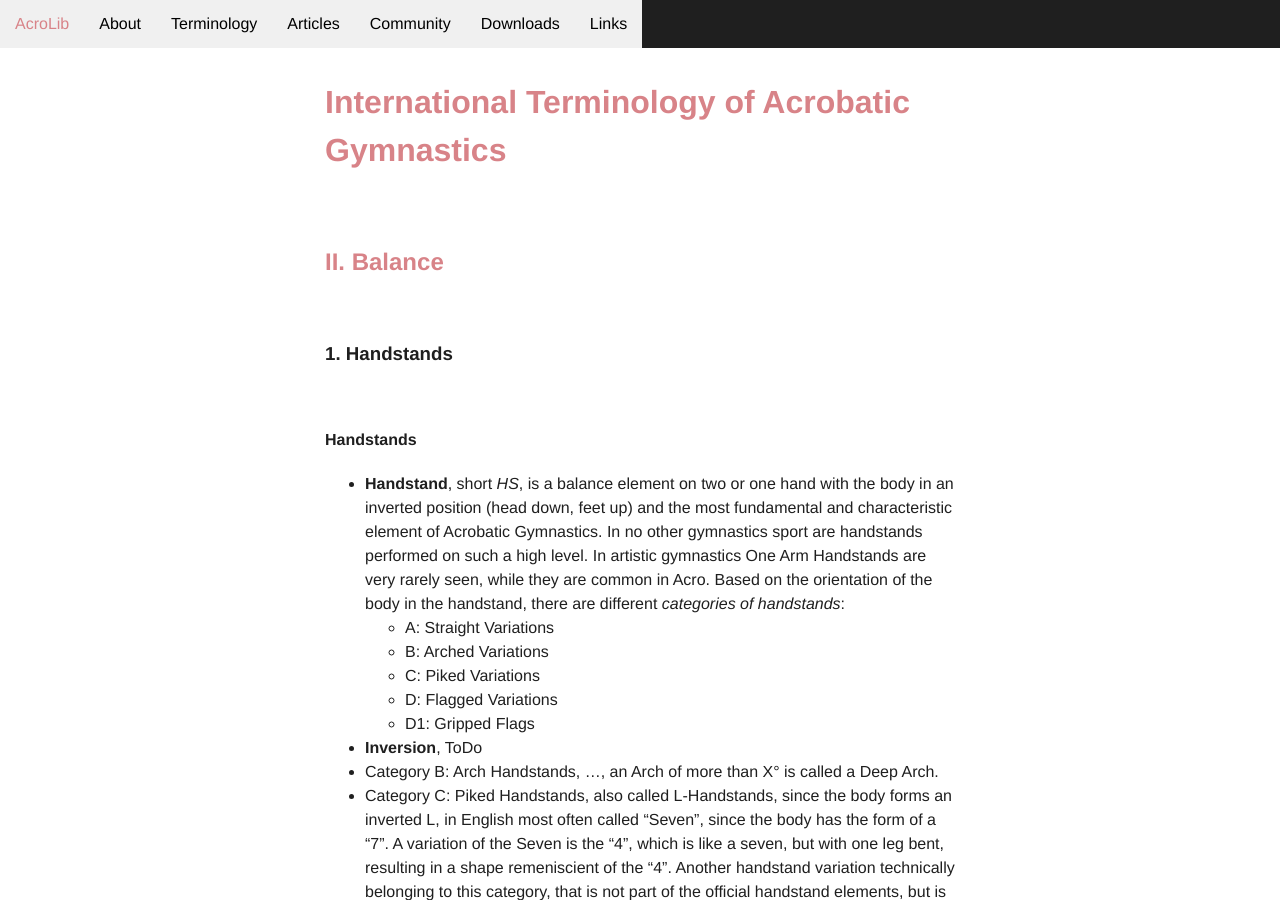
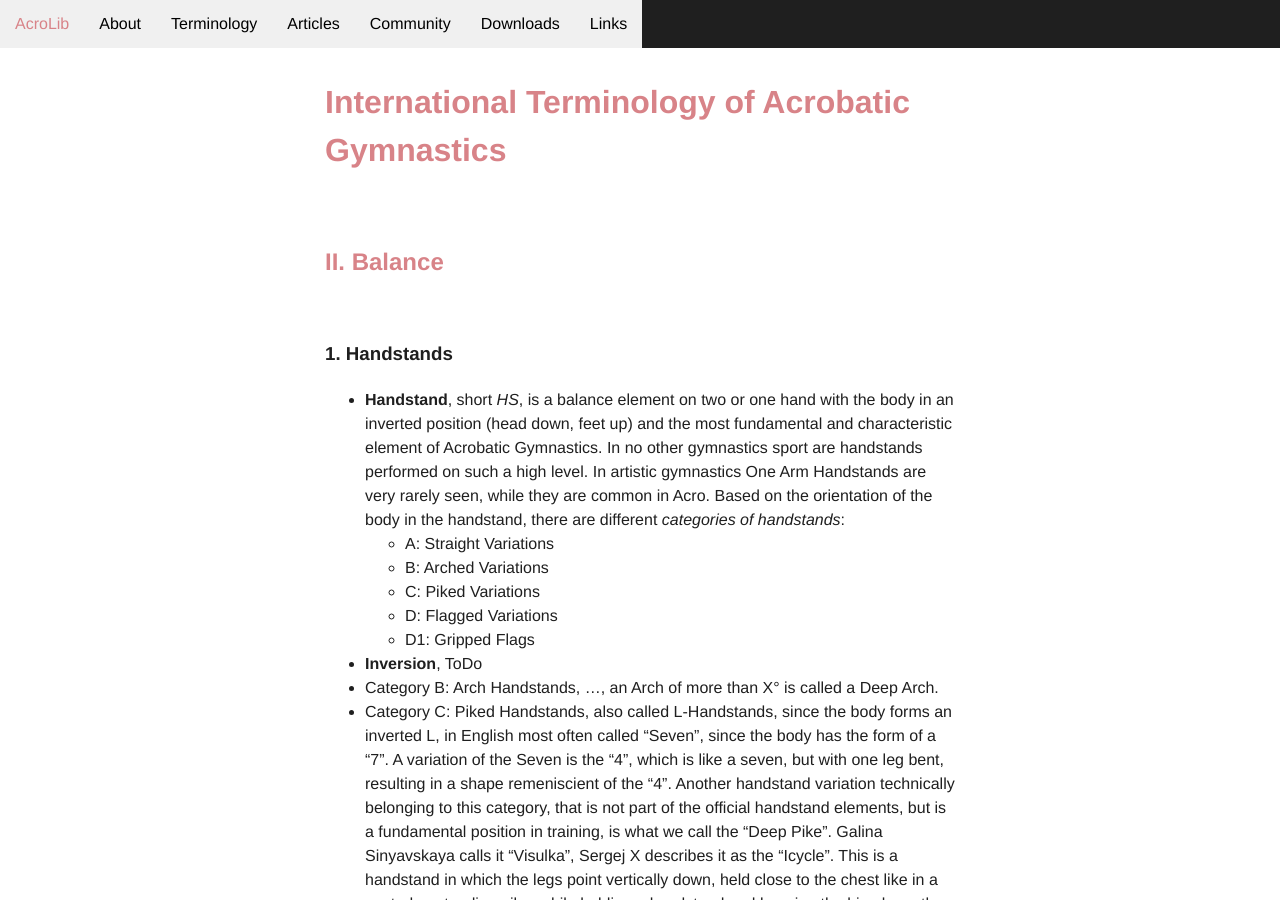
Before and after one commit to floshin/acrolib, a Jekyll site: the page built from terminology/handstands.md, in a window 1280 px wide and 900 px high. Built offline with Jekyll 4.4.1, drawn with Linux system fonts in a browser that asks for light colours; our own code applies the rules of GitHub Pages for plain Markdown files.

Commit message:
Update handstands.md

```diff
--- a/terminology/handstands.md
+++ b/terminology/handstands.md
@@ -3,8 +3,6 @@
 ## [II. Balance](/terminology/balance)
 
 ### 1. Handstands
-
-#### Handstands
 
 * **Handstand**, short *HS*, is a balance element on two or one hand with the body in an inverted position (head down, feet up) and the most fundamental and characteristic element of Acrobatic Gymnastics. In no other gymnastics sport are handstands performed on such a high level. In artistic gymnastics One Arm Handstands are very rarely seen, while they are common in Acro. Based on the orientation of the body in the handstand, there are different *categories of handstands*:
   * A: Straight Variations
```
